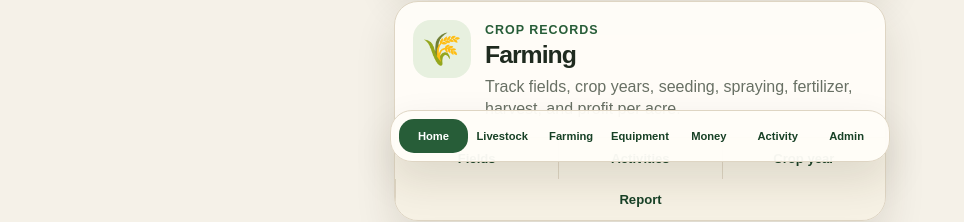
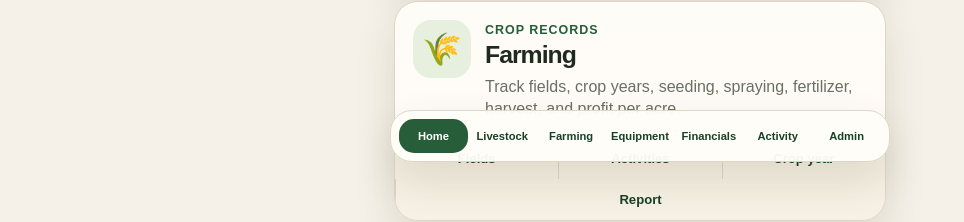
Before and after one commit to duanegraber/Demo-farming-app, a Next.js app: page / in a window 1280 px wide. Shown: the part 626-848 px from the top of the page, without its empty margins (0-964 px from the left). Built offline with nearby package versions, Linux system fonts and the light colour scheme; no server answers.

Commit message:
Rename money nav to financials

```diff
--- a/src/app/components/BottomNav.js
+++ b/src/app/components/BottomNav.js
@@ -8,7 +8,7 @@ const links = [
   { href: "/cows", label: "Livestock" },
   { href: "/farming", label: "Farming" },
   { href: "/equipment", label: "Equipment" },
-  { href: "/finance", label: "Money" },
+  { href: "/finance", label: "Financials" },
   { href: "/activity", label: "Activity" },
   { href: "/admin", label: "Admin" },
 ];
```
